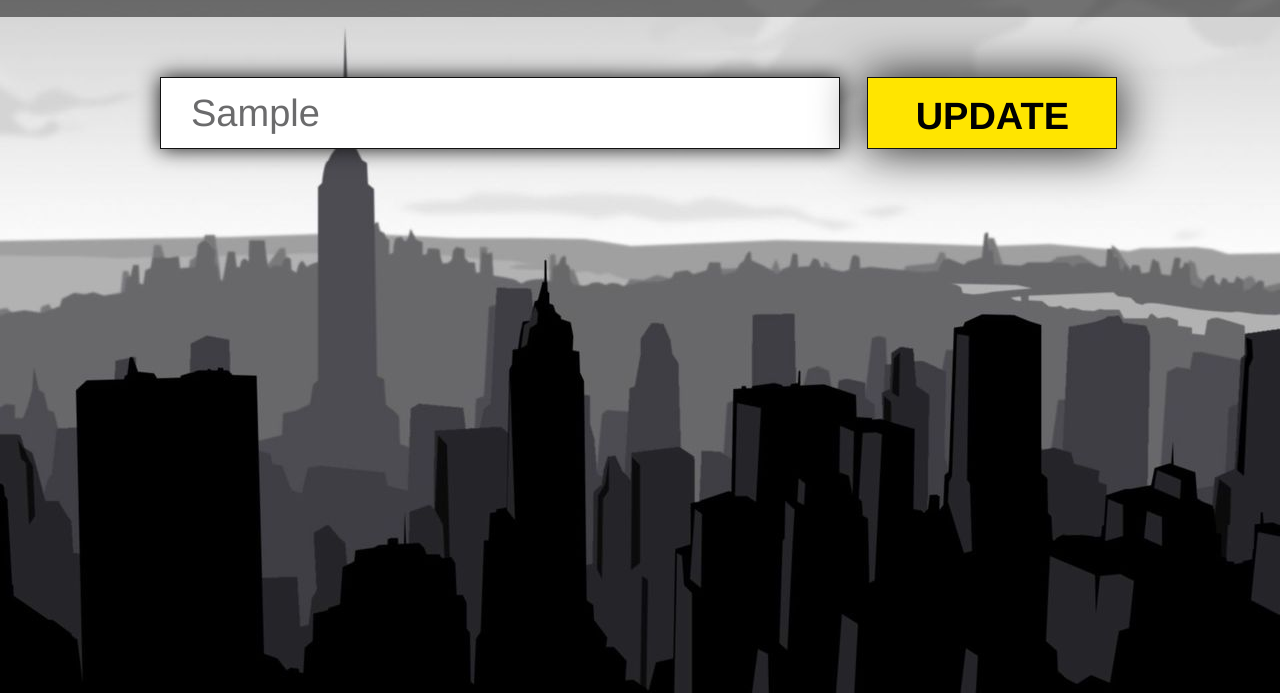
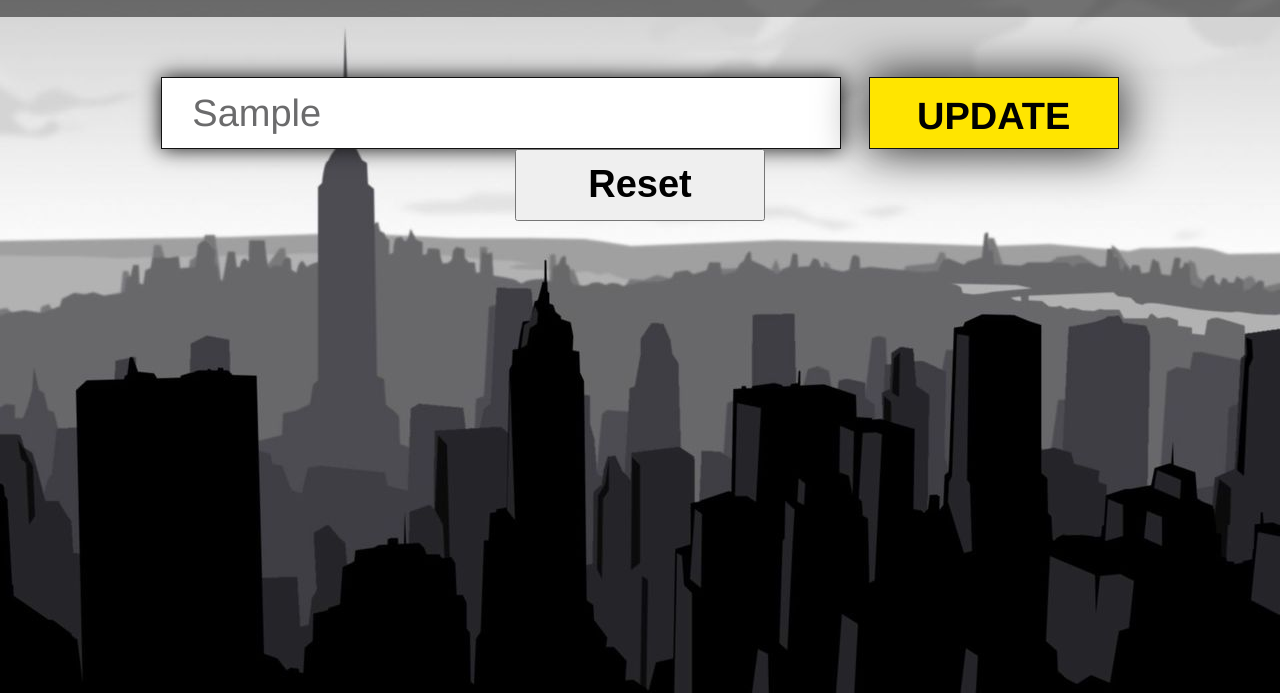
Before and after one commit to minicrystal7205/assignment5_ec, a plain HTML site: page index.html in a window 1280 px wide. Both pictures are taken after typing "Sample" into the empty fields and a click on the input "Update". Shown: the part 107-800 px from the top of the page. Drawn offline with nearby package versions, Linux system fonts and the light colour scheme.

Commit message:
updated bonus

```diff
--- a/css/style.css
+++ b/css/style.css
@@ -5,19 +5,23 @@ Author: Your Name
 Developer @GA in NYC
 */
 
-
 /******************************************
 /* SETUP
 /*******************************************/
 
 /* Box Model Hack */
+
 * {
-     -moz-box-sizing: border-box; /* Firexfox */
-     -webkit-box-sizing: border-box; /* Safari/Chrome/iOS/Android */
-     box-sizing: border-box; /* IE */
+  -moz-box-sizing: border-box;
+  /* Firexfox */
+  -webkit-box-sizing: border-box;
+  /* Safari/Chrome/iOS/Android */
+  box-sizing: border-box;
+  /* IE */
 }
 
 /* Clear fix hack */
+
 .clearfix:after {
   content: ".";
   display: block;
@@ -33,12 +37,14 @@ Developer @GA in NYC
 
 .alignright {
   float: right;
-	padding: 0 0 10px 10px; /* note the padding around a right floated image */
+  padding: 0 0 10px 10px;
+  /* note the padding around a right floated image */
 }
 
 .alignleft {
   float: left;
-	padding: 0 10px 10px 0; /* note the padding around a left floated image */
+  padding: 0 10px 10px 0;
+  /* note the padding around a left floated image */
 }
 
 /******************************************
@@ -57,20 +63,21 @@ body {
   background-size: cover;
 }
 
-
 /******************************************
 /* LAYOUT
 /*******************************************/
 
 /* Center the container */
+
 .container {
-	width: 960px;
+  width: 90%;
   margin: auto;
   padding-top: 5em;
+  text-align: center;
 }
 
 header {
-  background: rgba(0,0,0, .5);
+  background: rgba(0, 0, 0, .5);
   padding: 20px 0;
 }
 
@@ -102,6 +109,7 @@ header {
   vertical-align: middle;
   box-shadow: #111 0 0 20px;
 }
+
 #submit-btn {
   background: #ffe500;
   color: #000;
@@ -119,22 +127,38 @@ header {
   font-family: helvetica, arial, sans-serif;
   cursor: pointer;
 }
+
 #submit-btn:hover {
   background: #fff600;
+}
+
+#reset-btn {
+  display: inline-block;
+  width: 250px;
+  height: 72px;
+  vertical-align: middle;
+  text-align: center;
+  cursor: pointer;
+  font-size: 38px;
+  font-weight: bold;
 }
 
 .nyc {
   background-image: url(../images/nyc.jpg)
 }
+
 .sf {
   background-image: url(../images/sf.jpg)
 }
+
 .la {
   background-image: url(../images/la.jpg)
 }
+
 .austin {
   background-image: url(../images/austin.jpg)
 }
+
 .sydney {
   background-image: url(../images/sydney.jpg)
 }
--- a/index.html
+++ b/index.html
@@ -25,6 +25,7 @@
 		<form>
 			<input type="text" id="city-type" placeholder="Enter a city name...">
 			<input type="submit" value="Update" id="submit-btn">
+			<button type="submit" name="button" id="reset-btn">Reset</button>
 		</form>
 	</div>
 	<script src="https://code.jquery.com/jquery-3.3.1.js"></script>
--- a/main.js
+++ b/main.js
@@ -1,6 +1,6 @@
 $('#submit-btn').click(function(event) {
   event.preventDefault();
-  var inputCity = $('#city-type').val().toLowerCase();
+  var inputCity = $('#city-type').val().toLowerCase().trim();
   if (inputCity === 'austin') {
     $('body').css('background-image', 'url(images/austin.jpg)');
   } else if (inputCity === 'la' || inputCity === 'los angeles') {
@@ -12,9 +12,19 @@ $('#submit-btn').click(function(event) {
   } else if (inputCity === 'sydney') {
     $('body').css('background-image', 'url(images/sydney.jpg)');
   } else {
-    $('body').css('background-image', 'url(images/citipix_skyline.jpg)');
+    // $('body').css('background-image', 'url(images/citipix_skyline.jpg)');
+    alert('wrong input!');
   }
+  //
 })
+
+function reset(event) {
+  event.preventDefault();
+  $('body').css('background-image', 'url(images/citipix_skyline.jpg)');
+  $('#city-type').val('');
+}
+$('#reset-btn').click(reset);
+
 
 
 //if it's array
```
Also changed, not shown: 1 other file. Lines whose indentation alone changed are shown as unchanged.
